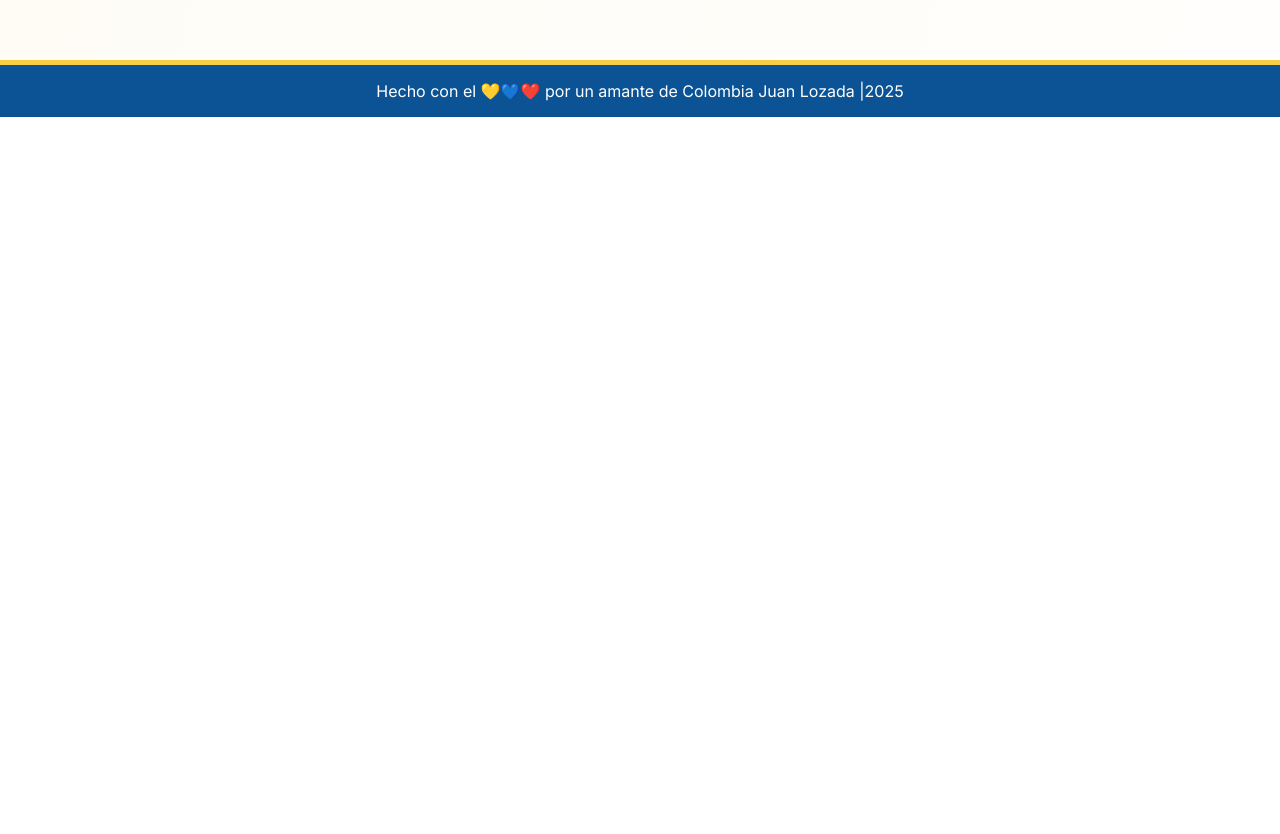
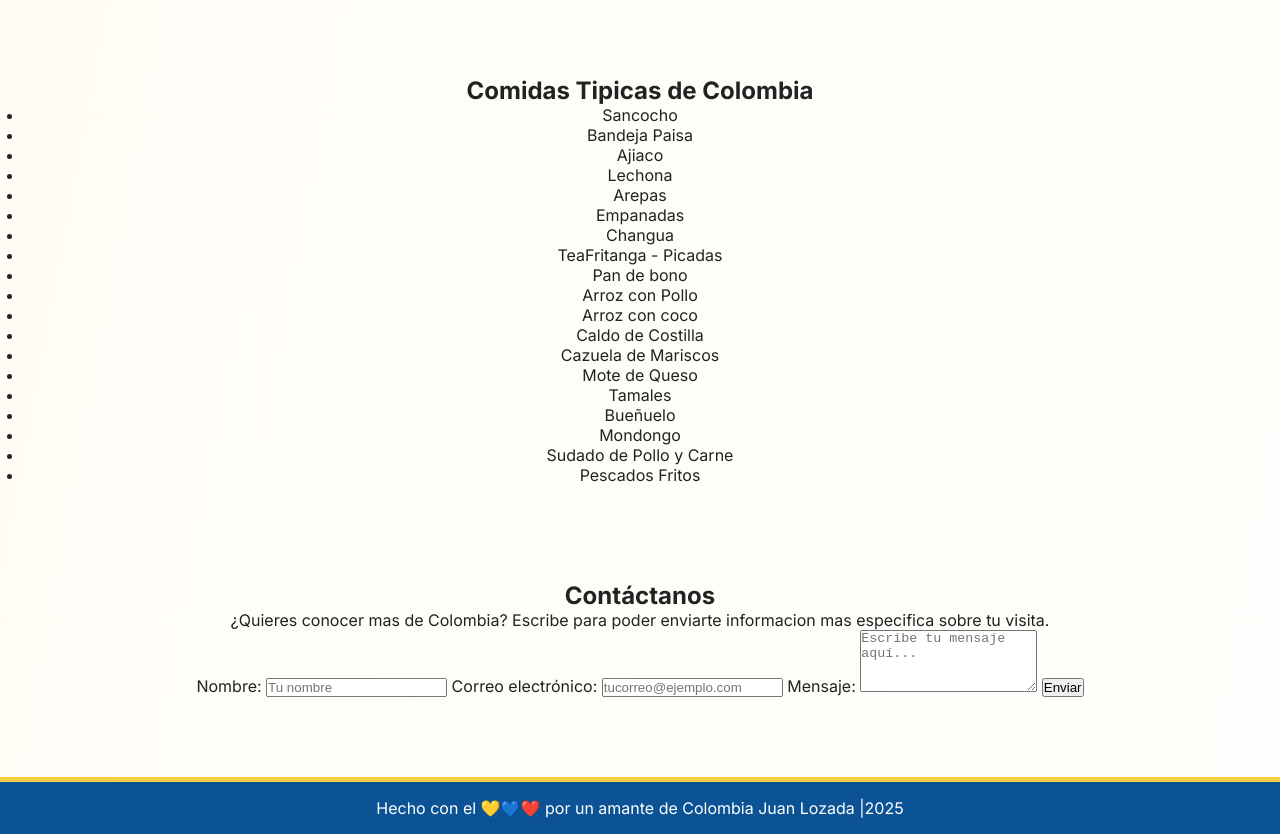
Before and after one commit to SebasTianLoZadaa/JuanLozada3206404, a plain HTML site: page Login_Proyecto/index.html in a window 1280 px wide. Shown: the part 5983-6817 px from the top of the page. Before the commit the page ends 6100 px from the top, so only its background shows below. Drawn offline with Linux system fonts and the light colour scheme; grey boxes are pictures that could not be loaded; files whose address does not match are found by name.

Commit message:
Update index.html

```diff
--- a/Login_Proyecto/index.html
+++ b/Login_Proyecto/index.html
@@ -163,6 +163,51 @@
 referrerpolicy="strict-origin-when-cross-origin" allowfullscreen></iframe>
 </div>
 
+<section id="Lista" class="Comidas_Tipicas">
+<h2>Comidas Tipicas de Colombia</h2>
+<ul>
+  <li>Sancocho</li>
+  <li>Bandeja Paisa</li>
+  <li>Ajiaco</li>
+   <li>Lechona</li>
+  <li>Arepas</li>
+  <li>Empanadas</li>
+  <li>Changua</li>
+  <li>TeaFritanga - Picadas</li>
+  <li>Pan de bono</li>
+  <li>Arroz con Pollo</li>
+  <li>Arroz con coco</li>
+  <li>Caldo de Costilla</li>
+  <li>Cazuela de Mariscos</li>
+  <li>Mote de Queso</li>
+  <li>Tamales</li>
+  <li>Bueñuelo</li>
+  <li>Mondongo</li>
+  <li>Sudado de Pollo y Carne</li>
+  <li>Pescados Fritos</li>
+</ul>
+
+
+</section>
+
+<section id="contacto" class="formulario">
+  <h2>Contáctanos</h2>
+  <p>¿Quieres conocer mas de Colombia? Escribe para poder enviarte informacion mas especifica sobre tu visita.</p>
+
+  <form action="#" method="post">
+    <label for="nombre">Nombre:</label>
+    <input type="text" id="nombre" name="nombre" placeholder="Tu nombre" required>
+
+    <label for="email">Correo electrónico:</label>
+    <input type="email" id="email" name="email" placeholder="tucorreo@ejemplo.com" required>
+
+    <label for="mensaje">Mensaje:</label>
+    <textarea id="mensaje" name="mensaje" rows="4" placeholder="Escribe tu mensaje aquí..." required></textarea>
+
+    <button type="submit">Enviar</button>
+  </form>
+</section>
+
 
   <footer>
     <p>Hecho con el 💛💙❤️ por un amante de Colombia Juan Lozada |2025</p>
```
